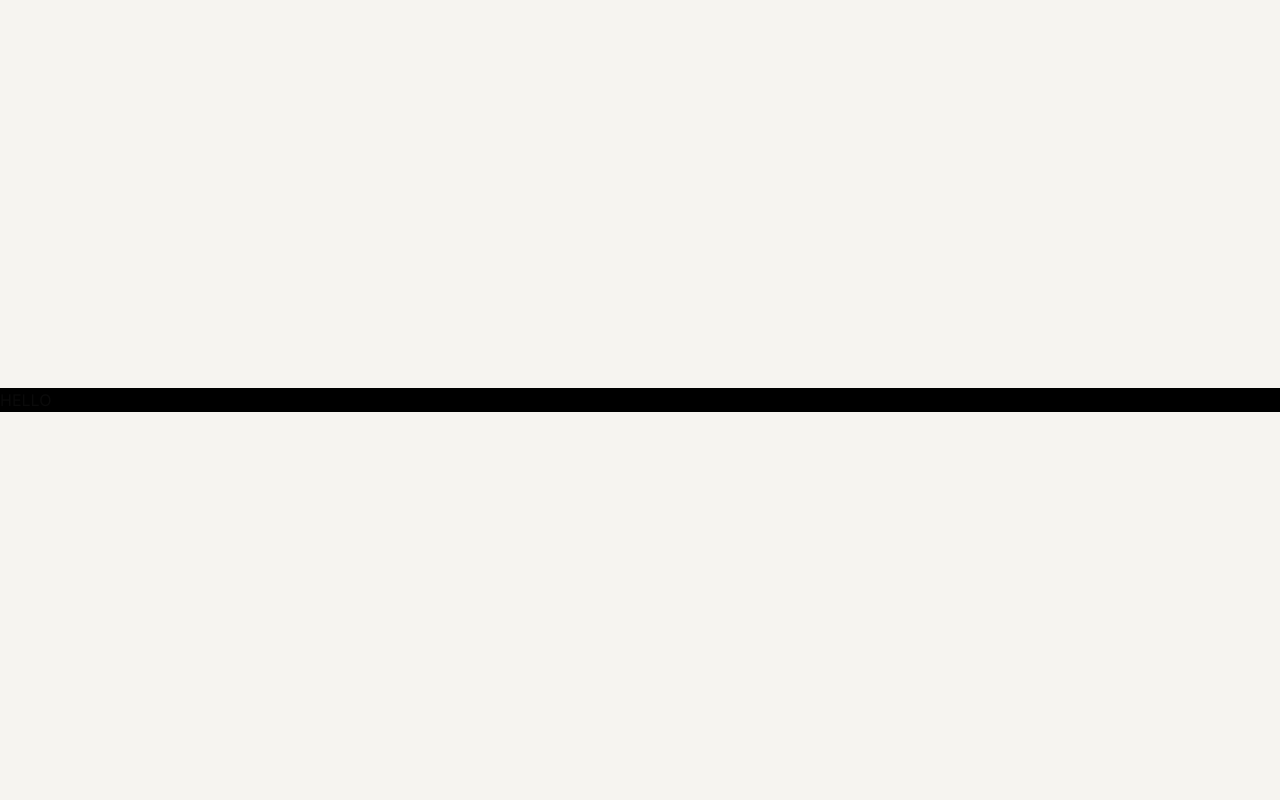
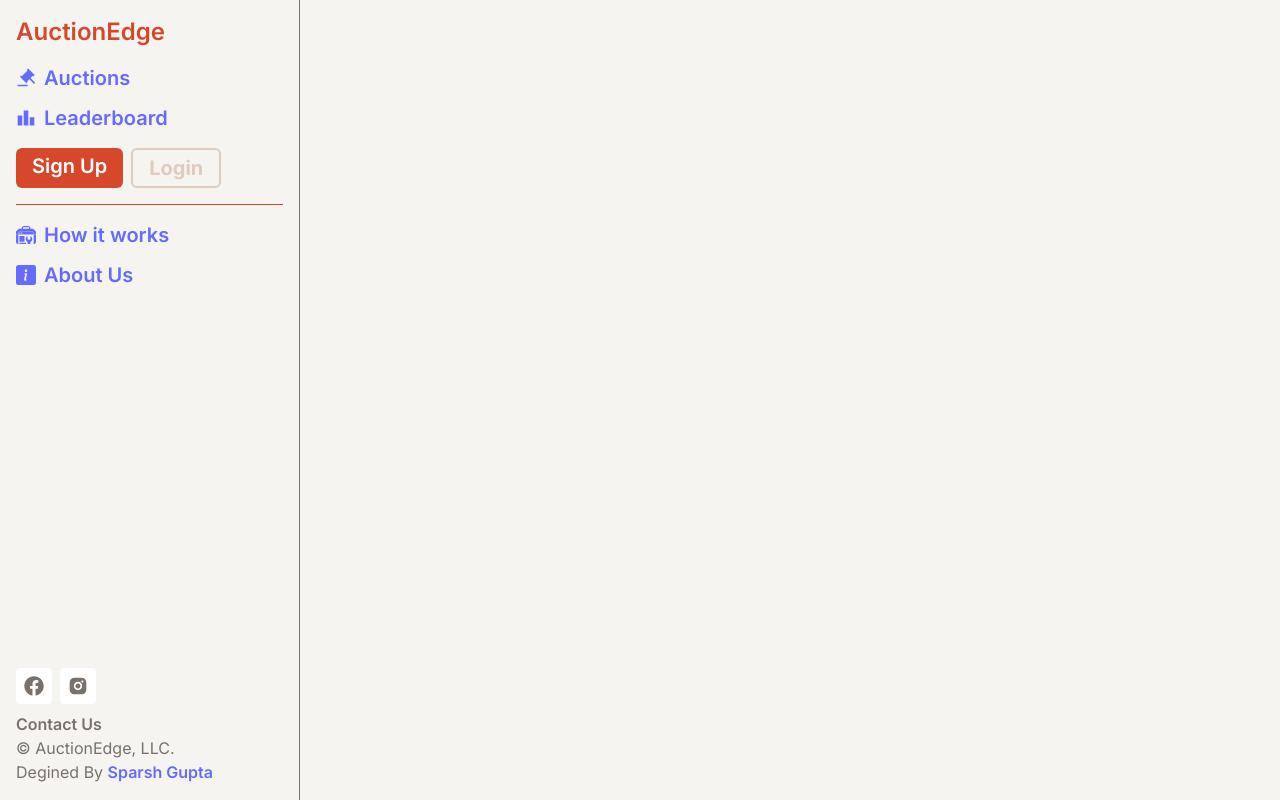
Before and after one commit to ClickHammer/AuctionEdge, a React (Vite) app in the folder Frontend/: page / in a window 1280 px wide. Built offline with nearby package versions, Linux system fonts and the light colour scheme.

Commit message:
SideDrawer Completed Successfully

```diff
--- a/Frontend/package.json
+++ b/Frontend/package.json
@@ -25,6 +25,7 @@
     "react-icons": "^5.4.0",
     "react-redux": "^9.2.0",
     "react-router-dom": "^7.4.0",
+    "react-toastify": "^11.0.5",
     "spinners": "^1.2.2",
     "tailwind-merge": "^3.0.1",
     "tailwindcss-animate": "^1.0.7",
--- a/Frontend/src/App.jsx
+++ b/Frontend/src/App.jsx
@@ -1,21 +1,21 @@
 import React from 'react'
 import  { useEffect } from "react";
 import { BrowserRouter as Router, Routes, Route } from "react-router-dom";
-// import SideDrawer from "./layout/SideDrawer";
+import SideDrawer from "./layout/SideDrawer";
 import Home from "./pages/Home.jsx";
-// import { ToastContainer } from "react-toastify";
-// import "react-toastify/dist/ReactToastify.css";
+import { ToastContainer } from "react-toastify";
+import "react-toastify/dist/ReactToastify.css";
 const App = () => {
 
   return (
     <div>
       <Router>
-      {/* { <SideDrawer /> } */}
+      { <SideDrawer /> }
       <Routes>
       <Route path='/' element={<Home/>} />
       </Routes>
       </Router>
-      {/* { <ToastContainer position="top-right" /> } */}
+      { <ToastContainer position="top-right" /> }
       </div>
   );
 };
--- a/Frontend/src/layout/sidedrawer.jsx
+++ b/Frontend/src/layout/sidedrawer.jsx
@@ -11,5 +11,190 @@ import { FaUserCircle } from "react-icons/fa";
 import { FaFileInvoiceDollar } from "react-icons/fa6";
 import { FaEye } from "react-icons/fa";
 import { useDispatch, useSelector } from "react-redux";
-import { logout } from "@/store/slices/userSlice";
+import { logout } from "@/store/slices/UserSlice";
 import { Link } from "react-router-dom";
+
+const SideDrawer = () => {
+  const [show, setShow] = useState(false);
+
+  const { isAuthenticated, user } = useSelector((state) => state.user);
+
+  const dispatch = useDispatch();
+  const handleLogout = () => {
+    dispatch(logout());
+  };
+
+  return (
+    <>
+      <div
+        onClick={() => setShow(!show)}
+        className="fixed right-5 top-5 bg-[#D6482B] text-white text-3xl p-2 rounded-md hover:bg-[#b8381e] lg:hidden"
+      >
+        <GiHamburgerMenu />
+      </div>
+      <div
+        className={`w-[100%] sm:w-[300px] bg-[#f6f4f0] h-full fixed top-0 ${
+          show ? "left-0" : "left-[-100%]"
+        } transition-all duration-100 p-4 flex flex-col justify-between lg:left-0 border-r-[1px] border-r-stone-500`}
+      >
+        <div className="relative">
+          <Link to={"/"}>
+            <h4 className="text-2xl font-semibold mb-4">
+              <span className="text-[#D6482b]">AuctionEdge</span>
+            </h4>
+          </Link>
+          <ul className="flex flex-col gap-3">
+            <li>
+              <Link
+                to={"/auctions"}
+                className="flex text-xl font-semibold gap-2 items-center hover:text-[#D6482b] hover:transition-all hover:duration-150"
+              >
+                <RiAuctionFill /> Auctions
+              </Link>
+            </li>
+            <li>
+              <Link
+                to={"/leaderboard"}
+                className="flex text-xl font-semibold gap-2 items-center hover:text-[#D6482b] hover:transition-all hover:duration-150"
+              >
+                <MdLeaderboard /> Leaderboard
+              </Link>
+            </li>
+            {isAuthenticated && user && user.role === "Auctioneer" && (
+              <>
+                <li>
+                  <Link
+                    to={"/submit-commission"}
+                    className="flex text-xl font-semibold gap-2 items-center hover:text-[#D6482b] hover:transition-all hover:duration-150"
+                  >
+                    <FaFileInvoiceDollar /> Submit Commission
+                  </Link>
+                </li>
+                <li>
+                  <Link
+                    to={"/create-auction"}
+                    className="flex text-xl font-semibold gap-2 items-center hover:text-[#D6482b] hover:transition-all hover:duration-150"
+                  >
+                    <IoIosCreate /> Create Auction
+                  </Link>
+                </li>
+                <li>
+                  <Link
+                    to={"/view-my-auctions"}
+                    className="flex text-xl font-semibold gap-2 items-center hover:text-[#D6482b] hover:transition-all hover:duration-150"
+                  >
+                    <FaEye /> View My Auctions
+                  </Link>
+                </li>
+              </>
+            )}
+            {isAuthenticated && user && user.role === "Super Admin" && (
+              <li>
+                <Link
+                  to={"/dashboard"}
+                  className="flex text-xl font-semibold gap-2 items-center hover:text-[#D6482b] hover:transition-all hover:duration-150"
+                >
+                  <MdDashboard /> Dashboard
+                </Link>
+              </li>
+            )}
+          </ul>
+          {!isAuthenticated ? (
+            <>
+              <div className="my-4 flex gap-2">
+                <Link
+                  to={"/sign-up"}
+                  className="bg-[#D6482B] font-semibold hover:bg-[#b8381e] text-xl py-1 px-4 rounded-md text-white"
+                >
+                  Sign Up
+                </Link>
+                <Link
+                  to={"/login"}
+                  className="text-[#DECCBE] bg-transparent border-[#DECCBE] border-2 hover:bg-[#fffefd] hover:text-[#fdba88] font-bold text-xl py-1 px-4 rounded-md"
+                >
+                  Login
+                </Link>
+              </div>
+            </>
+          ) : (
+            <>
+              <div className="my-4 flex gap-4 w-fit" onClick={handleLogout}>
+                <button className="bg-[#D6482B] font-semibold hover:bg-[#b8381e] text-xl py-1 px-4 rounded-md text-white">
+                  Logout
+                </button>
+              </div>
+            </>
+          )}
+          <hr className="mb-4 border-t-[#d6482b]" />
+          <ul className="flex flex-col gap-3">
+            {isAuthenticated && (
+              <li>
+                <Link
+                  to={"/me"}
+                  className="flex text-xl font-semibold gap-2 items-center hover:text-[#D6482b] hover:transition-all hover:duration-150"
+                >
+                  <FaUserCircle /> Profile
+                </Link>
+              </li>
+            )}
+            <li>
+              <Link
+                to={"/how-it-works-info"}
+                className="flex text-xl font-semibold gap-2 items-center hover:text-[#D6482b] hover:transition-all hover:duration-150"
+              >
+                <SiGooglesearchconsole /> How it works
+              </Link>
+            </li>
+            <li>
+              <Link
+                to={"/about"}
+                className="flex text-xl font-semibold gap-2 items-center hover:text-[#D6482b] hover:transition-all hover:duration-150"
+              >
+                <BsFillInfoSquareFill /> About Us
+              </Link>
+            </li>
+          </ul>
+          <IoMdCloseCircleOutline
+            onClick={() => setShow(!show)}
+            className="absolute top-0 right-4 text-[28px] sm:hidden"
+          />
+        </div>
+
+        <div>
+          <div className="flex gap-2 items-center mb-2">
+            <Link
+              to="/"
+              className="bg-white text-stone-500 p-2 text-xl rounded-sm hover:text-blue-700"
+            >
+              <FaFacebook />
+            </Link>
+            <Link
+              to="/"
+              className="bg-white text-stone-500 p-2 text-xl rounded-sm hover:text-pink-500"
+            >
+              <RiInstagramFill />
+            </Link>
+          </div>
+          <Link
+            to={"/contact"}
+            className="text-stone-500 font-semibold hover:text-[#d6482b] hover:transition-all hover:duration-150"
+          >
+            Contact Us
+          </Link>
+          <p className="text-stone-500">&copy; AuctionEdge, LLC.</p>
+          <p className="text-stone-500">
+            Degined By{" "}
+            <Link
+              to={"/"}
+              className="font-semibold hover:text-[#d6482b] hover:transition-all hover:duration-150"
+            >
+              Sparsh Gupta
+            </Link>
+          </p>
+        </div>
+      </div>
+    </>
+  );
+};
+
+export default SideDrawer;
--- a/Frontend/src/main.jsx
+++ b/Frontend/src/main.jsx
@@ -2,12 +2,14 @@ import { StrictMode } from "react";
 import { createRoot } from "react-dom/client";
 import App from "./App.jsx";
 import "./index.css";
-
+import { store } from "@/store/store.js";
 import { Provider } from "react-redux";
 import { BrowserRouter } from "react-router-dom";
 
 createRoot(document.getElementById("root")).render(
 
-   <App/>
+  <Provider store={store}>
+    <App />
+  </Provider>
 
 );
--- a/Frontend/src/pages/Home.jsx
+++ b/Frontend/src/pages/Home.jsx
@@ -3,9 +3,7 @@ import React from "react"
 const Home = () => {
   return (
     <>
-      <div className="bg-black">
-      HELLO
-    </div>
+
     </>
   )
 }
--- /dev/null
+++ b/Frontend/src/store/slices/UserSlice.js
@@ -0,0 +1,81 @@
+import { createSlice } from "@reduxjs/toolkit";
+import axios from "axios";
+import { toast } from "react-toastify";
+
+const UserSlice = createSlice({
+    name: "user",
+    initialState: {
+      loading: false,
+      isAuthenticated: false,
+      user: {},
+      leaderboard: [],
+    },
+    reducers: {
+      registerRequest(state, action) {
+        state.loading = true;
+        state.isAuthenticated = false;
+        state.user = {};
+      },
+      registerSuccess(state, action) {
+        state.loading = false;
+        state.isAuthenticated = true;
+        state.user = action.payload.user;
+      },
+      registerFailed(state, action) {
+        state.loading = false;
+        state.isAuthenticated = false;
+        state.user = {};
+      },
+        logoutSuccess(state, action) {
+            state.isAuthenticated = false;
+            state.user = {};
+          },
+          logoutFailed(state, action) {
+            state.loading = false;
+            state.isAuthenticated = state.isAuthenticated;
+            state.user = state.user;
+          },
+          clearAllErrors(state, action) {
+            state.user = state.user;
+            state.isAuthenticated = state.isAuthenticated;
+            state.leaderboard = state.leaderboard;
+            state.loading = false;
+          },
+    },
+});
+export const register = (data) => async (dispatch) => {
+  dispatch(userSlice.actions.registerRequest());
+  try {
+    const response = await axios.post(
+      "http://localhost:5000/api/v1/user/register",
+      data,
+      {
+        withCredentials: true,
+        headers: { "Content-Type": "multipart/form-data" },
+      }
+    );
+    dispatch(userSlice.actions.registerSuccess(response.data));
+    toast.success(response.data.message);
+    dispatch(userSlice.actions.clearAllErrors());
+  } catch (error) {
+    dispatch(userSlice.actions.registerFailed());
+    toast.error(error.response.data.message);
+    dispatch(userSlice.actions.clearAllErrors());
+  }
+};
+export const logout = () => async (dispatch) => {
+    try {
+      const response = await axios.get(
+        "http://localhost:5000/api/v1/user/logout",
+        { withCredentials: true }
+      );
+      dispatch(userSlice.actions.logoutSuccess());
+      toast.success(response.data.message);
+      dispatch(userSlice.actions.clearAllErrors());
+    } catch (error) {
+      dispatch(userSlice.actions.logoutFailed());
+      toast.error(error.response.data.message);
+      dispatch(userSlice.actions.clearAllErrors());
+    }
+  };
+export default UserSlice.reducer;
--- a/Frontend/src/store/store.js
+++ b/Frontend/src/store/store.js
@@ -1,5 +1,7 @@
-import {configurestore} from "@reduxjs/toolkit"
-
-export const store=configurestore({
-    reducer:{}
+import {configureStore} from "@reduxjs/toolkit"
+import userReducer from "./slices/UserSlice.js";
+export const store=configureStore({
+    reducer:{
+        user:userReducer
+    }
 })
```
Also changed, not shown: 1 other file (tests, documents, lock files or other folders).
